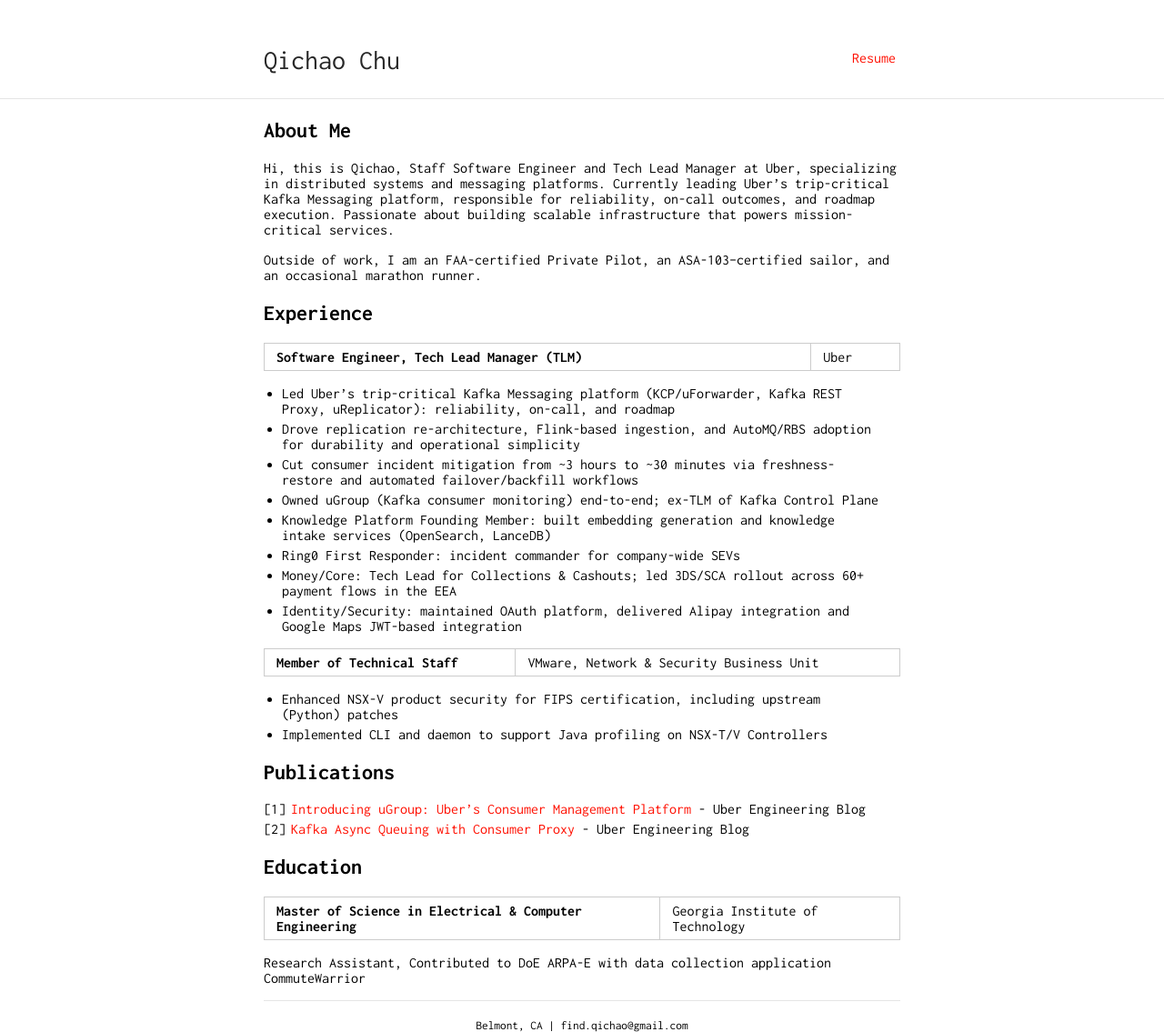
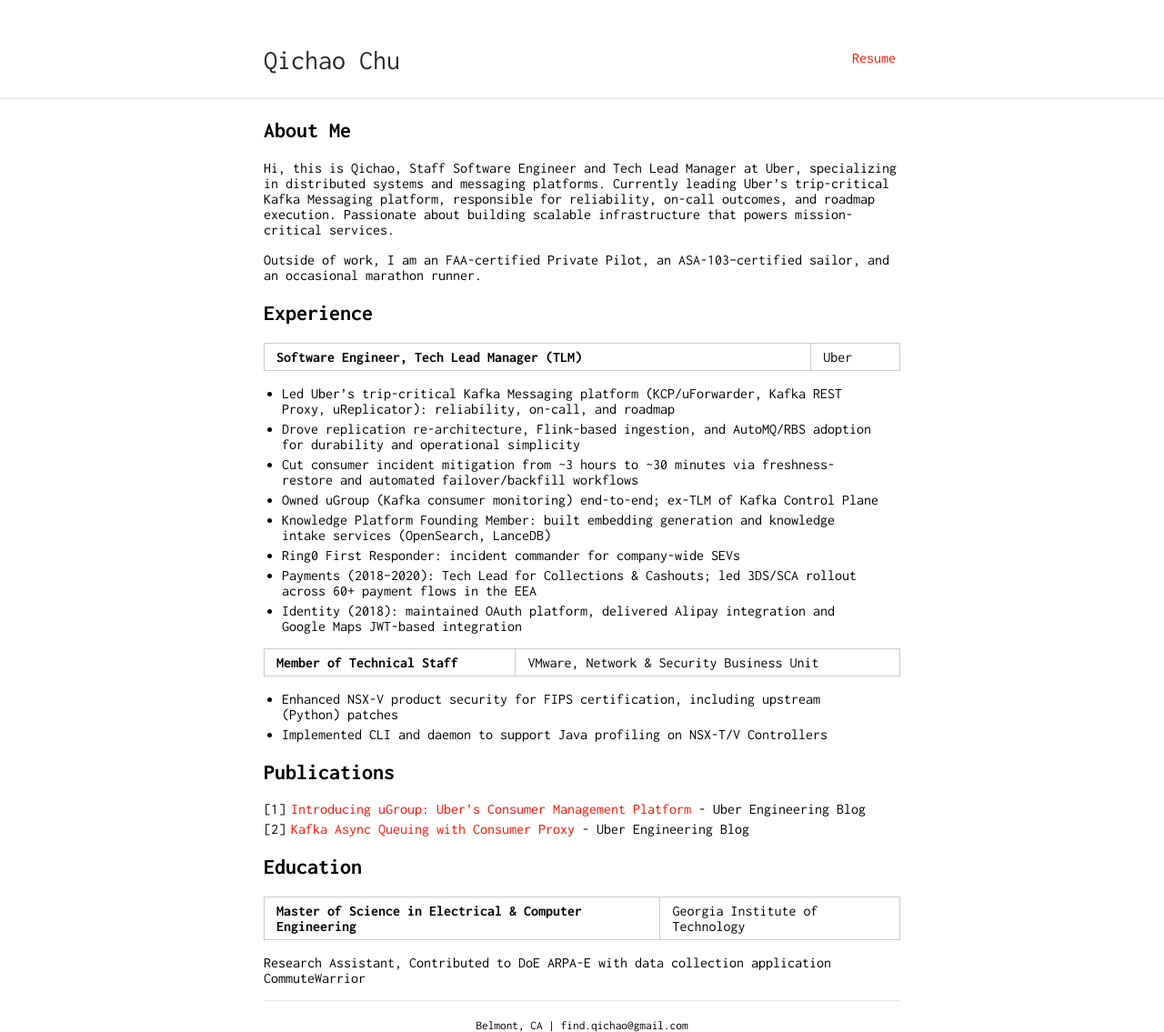
Before and after one commit to ex172000/page, a Jekyll site: the page built from index.md, in a window 1280 px wide. Shown: the whole page at 91% size. Built offline with Jekyll 4.4.1, drawn with Linux system fonts in a browser that asks for light colours; our own code applies the rules of GitHub Pages for plain Markdown files.

Commit message:
update Uber sub-role labels to Payments and Identity with date ranges
Co-Authored-By: Claude Sonnet 4.6 <noreply@anthropic.com>

```diff
--- a/index.md
+++ b/index.md
@@ -18,8 +18,8 @@ Outside of work, I am an FAA-certified Private Pilot, an ASA-103–certified sai
 - Owned uGroup (Kafka consumer monitoring) end-to-end; ex-TLM of Kafka Control Plane
 - Knowledge Platform Founding Member: built embedding generation and knowledge intake services (OpenSearch, LanceDB)
 - Ring0 First Responder: incident commander for company-wide SEVs
-- Money/Core: Tech Lead for Collections & Cashouts; led 3DS/SCA rollout across 60+ payment flows in the EEA
-- Identity/Security: maintained OAuth platform, delivered Alipay integration and Google Maps JWT-based integration
+- Payments (2018–2020): Tech Lead for Collections & Cashouts; led 3DS/SCA rollout across 60+ payment flows in the EEA
+- Identity (2018): maintained OAuth platform, delivered Alipay integration and Google Maps JWT-based integration
 
 **Member of Technical Staff** | VMware, Network & Security Business Unit
 
```
